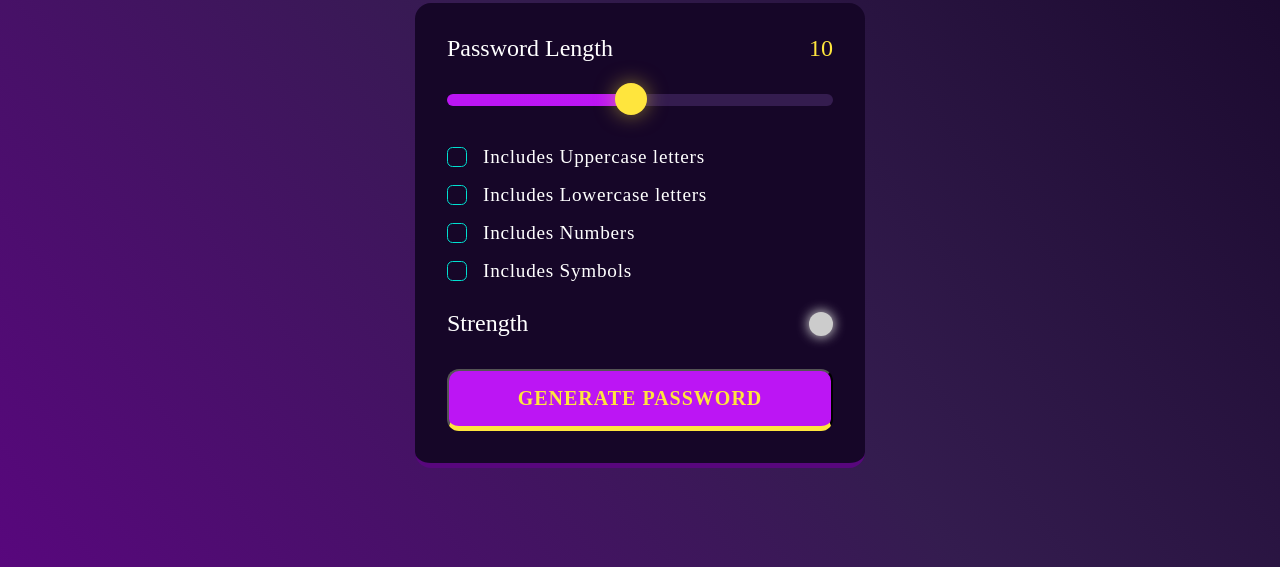
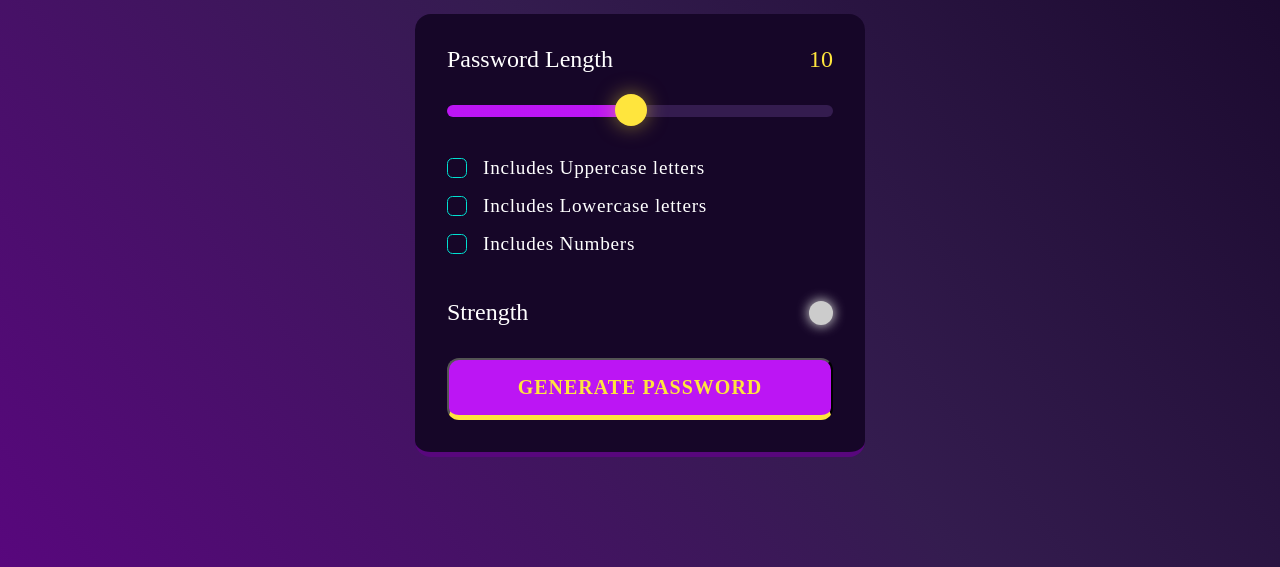
Before and after one commit to anubhavtripathi0509/passwordGenerator, a plain HTML site: page index.html in a window 1280 px wide. Shown: the part 233-800 px from the top of the page. Drawn offline with Linux system fonts and the light colour scheme.

Commit message:
hidden commit

```diff
--- a/index.html
+++ b/index.html
@@ -46,8 +46,8 @@
                 <label for="numbers">Includes Numbers</label>
             </div>
             <div class="check">
-                <input type="checkbox" id="symbols">
-                <label for="symbols">Includes Symbols</label>
+                <input hidden type="checkbox" id="symbols">
+                <label hidden for="symbols">Includes Symbols</label>
             </div>
 
             <!-- Strength section -->
```
